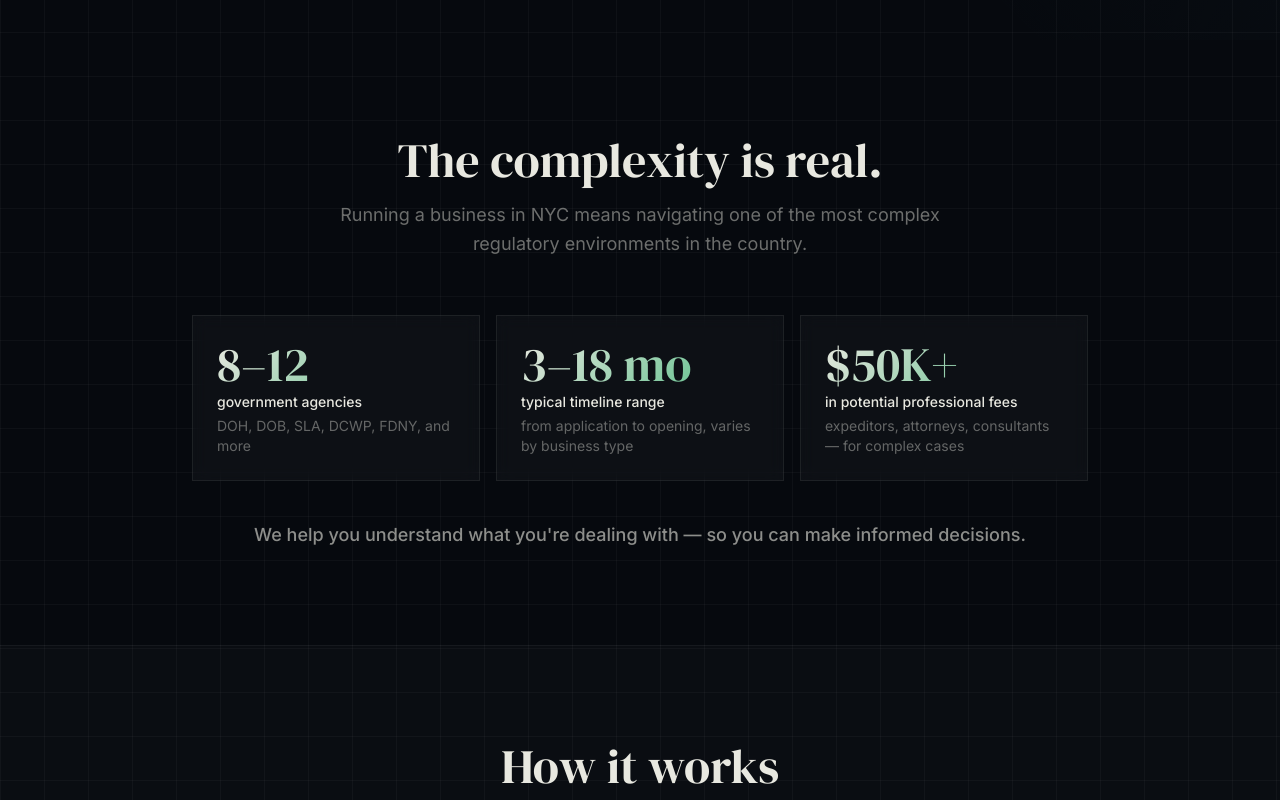
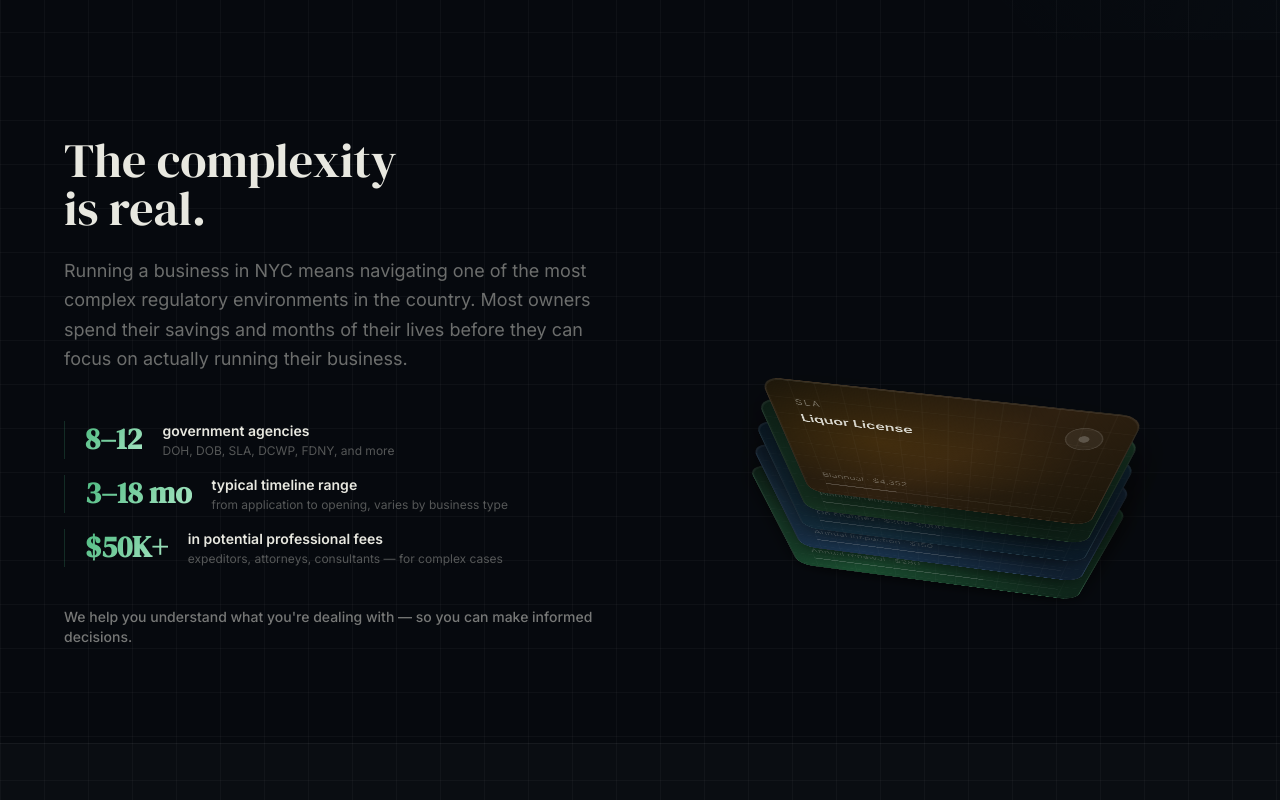
Before and after one commit to Ruelkey123/BureauAI, a Next.js app: page / in a window 1280 px wide. Shown: the part 760-1560 px from the top of the page. Built offline with nearby package versions, Linux system fonts and the light colour scheme.

Commit message:
feat: stacked 3D permit cards in problem section — visual metaphor for regulatory complexity

```diff
--- a/app/_components/ProblemSection.tsx
+++ b/app/_components/ProblemSection.tsx
@@ -4,29 +4,124 @@ const stats = [
   { stat: '$50K+', label: 'in potential professional fees', sub: 'expeditors, attorneys, consultants — for complex cases' },
 ]
 
+const CARDS = [
+  { agency: 'DOHMH', title: 'Food Service Permit', sub: 'Annual renewal · $280', color1: '#0d2218', color2: '#1a4d30', shine: '#4dba8030' },
+  { agency: 'FDNY', title: 'Place of Assembly', sub: 'Annual inspection · $150', color1: '#0f1e2e', color2: '#1a3550', shine: '#4d9eba30' },
+  { agency: 'DOB', title: 'Certificate of Occupancy', sub: 'On changes · $200–2,000', color1: '#0a1a28', color2: '#143040', shine: '#4d9eba25' },
+  { agency: 'DCWP', title: 'Business License', sub: 'Biannual renewal · $110', color1: '#0d1f16', color2: '#183a25', shine: '#4dba8025' },
+  { agency: 'SLA', title: 'Liquor License', sub: 'Biannual · $4,352', color1: '#1a150a', color2: '#2e2010', shine: '#f59e0b20' },
+]
+
 export default function ProblemSection() {
   return (
     <section className="py-24 px-6">
-      <div className="max-w-4xl mx-auto text-center">
-        <h2 className="font-serif text-4xl md:text-5xl mb-4" style={{ color: '#e8e8e0' }}>
-          The complexity is real.
+      <div className="max-w-6xl mx-auto">
+        <div className="grid grid-cols-1 lg:grid-cols-2 gap-16 items-center">
+
+          {/* Left: text */}
+          <div>
+            <h2 className="font-serif text-4xl md:text-5xl mb-6" style={{ color: '#e8e8e0' }}>
+              The complexity<br />is real.
             </h2>
-        <p className="text-lg max-w-2xl mx-auto mb-14 leading-relaxed" style={{ color: 'rgba(232,232,224,0.45)' }}>
-          Running a business in NYC means navigating one of the most complex regulatory environments in the country.
+            <p className="text-lg mb-12 leading-relaxed" style={{ color: 'rgba(232,232,224,0.45)' }}>
+              Running a business in NYC means navigating one of the most complex regulatory environments in the country. Most owners spend their savings and months of their lives before they can focus on actually running their business.
             </p>
-        <div className="grid grid-cols-1 md:grid-cols-3 gap-4 mb-10">
+            <div className="flex flex-col gap-4">
               {stats.map(({ stat, label, sub }) => (
-            <div key={stat} className="glass glass-hover p-6 text-left transition-all duration-300">
-              <div className="font-serif text-5xl mb-1 gradient-text">{stat}</div>
-              <div className="font-medium text-sm mb-1" style={{ color: '#e8e8e0' }}>{label}</div>
-              <div className="text-sm" style={{ color: 'rgba(232,232,224,0.4)' }}>{sub}</div>
+                <div key={stat} className="flex items-start gap-5" style={{ borderLeft: '1px solid rgba(77,186,128,0.2)', paddingLeft: '20px' }}>
+                  <div className="font-serif text-3xl font-bold shrink-0" style={{
+                    background: 'linear-gradient(135deg, #4dba80, #a8e6c4)',
+                    WebkitBackgroundClip: 'text', WebkitTextFillColor: 'transparent', backgroundClip: 'text',
+                  }}>{stat}</div>
+                  <div>
+                    <div className="font-semibold text-sm" style={{ color: '#e8e8e0' }}>{label}</div>
+                    <div className="text-xs mt-0.5" style={{ color: 'rgba(232,232,224,0.35)' }}>{sub}</div>
+                  </div>
                 </div>
               ))}
             </div>
-        <p className="font-medium text-lg" style={{ color: 'rgba(232,232,224,0.6)' }}>
+            <p className="mt-10 text-sm font-medium" style={{ color: 'rgba(232,232,224,0.5)' }}>
               We help you understand what you're dealing with — so you can make informed decisions.
             </p>
           </div>
+
+          {/* Right: stacked cards */}
+          <div className="flex justify-center items-center" style={{ minHeight: '420px' }}>
+            <div style={{ position: 'relative', width: '300px', height: '380px', perspective: '1000px' }}>
+              {CARDS.map(({ agency, title, sub, color1, color2, shine }, i) => {
+                const total = CARDS.length
+                const offset = i * 18
+                const rotX = -55 + i * 2
+                const rotY = -8 + i * 1.5
+                const z = i * 12
+                return (
+                  <div
+                    key={agency}
+                    style={{
+                      position: 'absolute',
+                      bottom: `${offset}px`,
+                      left: `${i * 3}px`,
+                      width: '280px',
+                      height: '168px',
+                      borderRadius: '16px',
+                      transform: `perspective(1000px) rotateX(${rotX}deg) rotateY(${rotY}deg) translateZ(${z}px)`,
+                      transformOrigin: 'bottom center',
+                      background: `linear-gradient(135deg, ${color1} 0%, ${color2} 50%, ${color1} 100%)`,
+                      border: '1px solid rgba(255,255,255,0.08)',
+                      boxShadow: `0 ${8 + i * 4}px ${24 + i * 8}px rgba(0,0,0,0.6), inset 0 1px 0 rgba(255,255,255,0.06)`,
+                      overflow: 'hidden',
+                      cursor: 'default',
+                      animation: `cardFloat ${6 + i}s ${i * 0.4}s ease-in-out infinite`,
+                    }}
+                  >
+                    {/* Shine overlay */}
+                    <div style={{
+                      position: 'absolute', inset: 0,
+                      background: `radial-gradient(ellipse at 30% 40%, ${shine} 0%, transparent 60%)`,
+                    }} />
+                    {/* Grid texture */}
+                    <div style={{
+                      position: 'absolute', inset: 0, opacity: 0.06,
+                      backgroundImage: 'linear-gradient(rgba(255,255,255,0.4) 1px, transparent 1px), linear-gradient(90deg, rgba(255,255,255,0.4) 1px, transparent 1px)',
+                      backgroundSize: '20px 20px',
+                    }} />
+                    {/* Content */}
+                    <div style={{ position: 'relative', zIndex: 2, padding: '18px 20px', height: '100%', display: 'flex', flexDirection: 'column', justifyContent: 'space-between' }}>
+                      <div style={{ display: 'flex', justifyContent: 'space-between', alignItems: 'flex-start' }}>
+                        <div>
+                          <div style={{ fontSize: '9px', letterSpacing: '0.14em', color: 'rgba(232,232,224,0.4)', textTransform: 'uppercase', marginBottom: '4px' }}>{agency}</div>
+                          <div style={{ fontSize: '13px', fontWeight: '600', color: 'rgba(232,232,224,0.9)', lineHeight: 1.3 }}>{title}</div>
+                        </div>
+                        <div style={{
+                          width: '28px', height: '28px', borderRadius: '50%',
+                          background: 'rgba(255,255,255,0.06)',
+                          border: '1px solid rgba(255,255,255,0.1)',
+                          display: 'flex', alignItems: 'center', justifyContent: 'center',
+                        }}>
+                          <div style={{ width: '8px', height: '8px', borderRadius: '50%', background: 'rgba(255,255,255,0.2)' }} />
+                        </div>
+                      </div>
+                      <div>
+                        <div style={{ fontSize: '10px', color: 'rgba(232,232,224,0.3)' }}>{sub}</div>
+                        <div style={{ marginTop: '8px', height: '2px', borderRadius: '1px', background: 'rgba(255,255,255,0.05)' }}>
+                          <div style={{ width: `${70 - i * 10}%`, height: '100%', borderRadius: '1px', background: 'rgba(255,255,255,0.15)' }} />
+                        </div>
+                      </div>
+                    </div>
+                  </div>
+                )
+              })}
+            </div>
+          </div>
+        </div>
+      </div>
+
+      <style>{`
+        @keyframes cardFloat {
+          0%, 100% { transform: perspective(1000px) rotateX(var(--rx, -55deg)) rotateY(var(--ry, -8deg)) translateZ(0) translateY(0px); }
+          50% { transform: perspective(1000px) rotateX(var(--rx, -55deg)) rotateY(var(--ry, -8deg)) translateZ(0) translateY(-4px); }
+        }
+      `}</style>
     </section>
   )
 }
```
Lines whose indentation alone changed are shown as unchanged.
